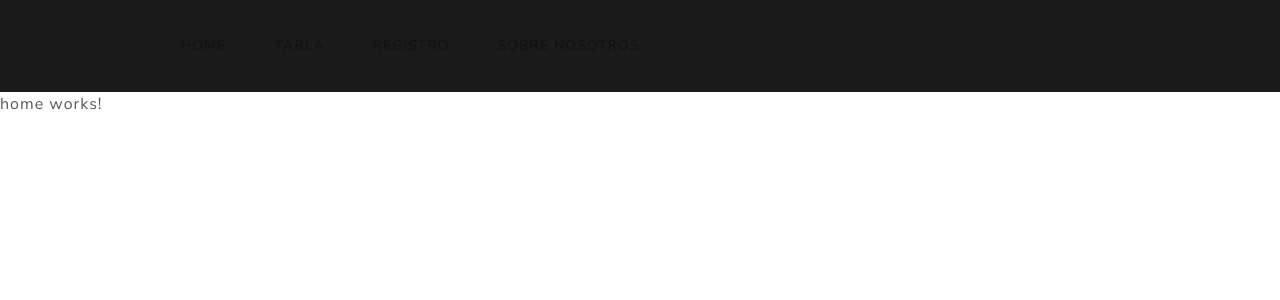
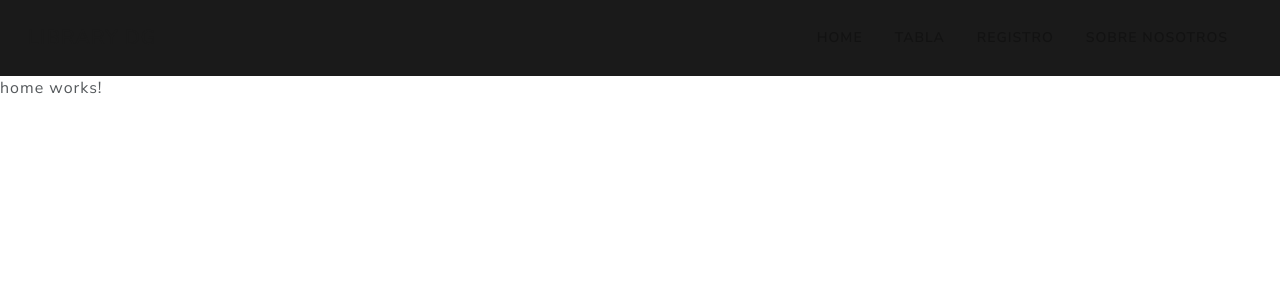
Before and after one commit to Fabianaaguero/TpFrontIFTS, an Angular app in the folder Biblioteca/: page / in a window 1280 px wide. Shown: the top 300 px of the page. Built offline with nearby package versions, Linux system fonts and the light colour scheme.

Commit message:
Cambios en el estilo del nav, posición y hover.

```diff
--- a/Biblioteca/src/app/Components/nav-bar/nav-bar.component.html
+++ b/Biblioteca/src/app/Components/nav-bar/nav-bar.component.html
@@ -2,6 +2,7 @@
     <div class="container-fluid">
       <a class="navbar-brand" href="">Library DG</a>
 
+      <div class="navbar-items">
       <div class="collapse navbar-collapse" id="navbarColor01">
         <ul class="navbar-nav me-auto">
           <li class="nav-item">
@@ -20,4 +21,5 @@
         </ul>
       </div>
     </div>
+    </div>
   </nav>
--- a/Biblioteca/src/app/Components/nav-bar/nav-bar.component.scss
+++ b/Biblioteca/src/app/Components/nav-bar/nav-bar.component.scss
@@ -0,0 +1,25 @@
+.navbar {
+    display: flex;
+    justify-content: space-between;
+    align-items: center;
+    padding: 1rem;
+  }
+
+.navbar-items {
+    display: flex;
+  }
+
+
+.navbar-nav li {
+    margin-right: 1rem;
+  }
+
+  .navbar-nav li:hover {
+    background-color: rgba(255, 255, 255, 0.671);
+    transition: .5s;
+  }
+
+  .navbar-nav a:hover {
+    color: black;
+    transition: .5s;
+  }
```
